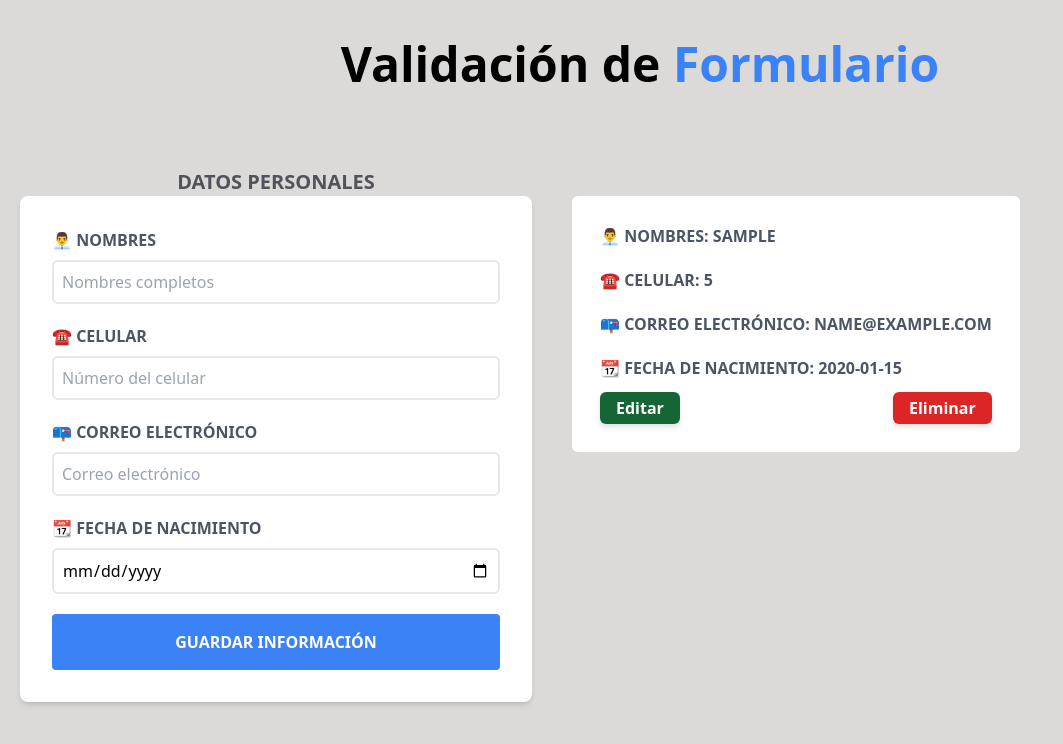
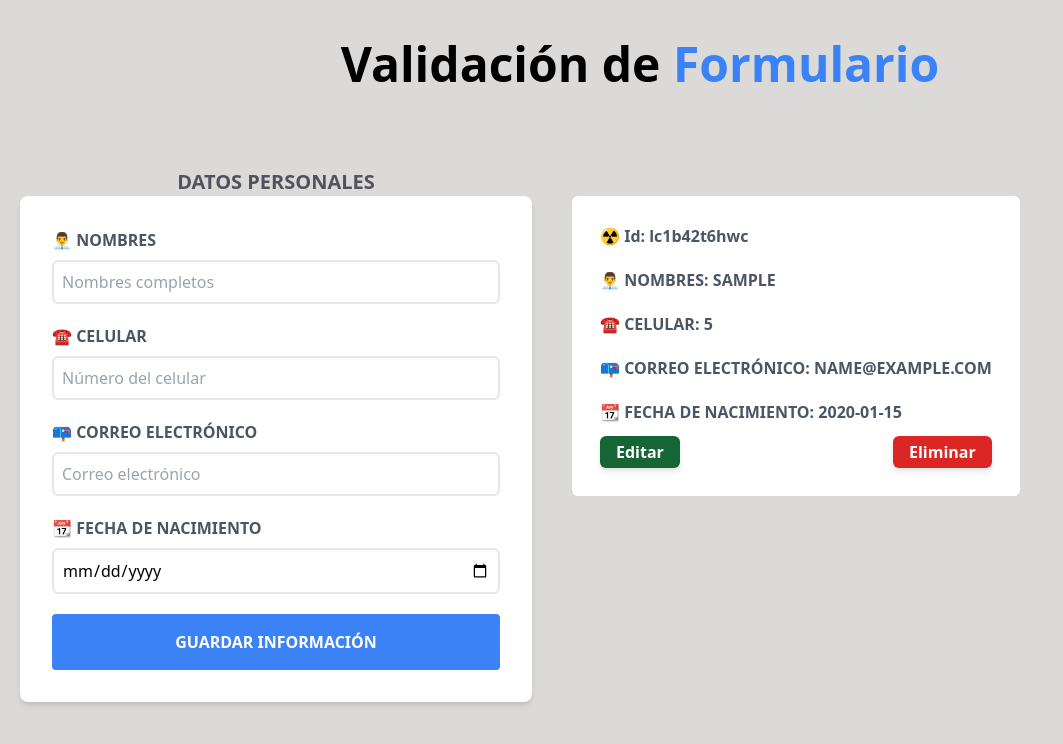
Before and after one commit to fredycoding/03_ToDo_React, a React (Vite) app: page / in a window 1280 px wide. Both pictures are taken after typing "Sample", "5", "name@example.com", "2020-01-15" into the empty fields and a click on the button "GUARDAR INFORMACIÓN". Shown: the top 744 px of the page, without its empty margins (0-1063 px from the left). Built offline with nearby package versions, Linux system fonts and the light colour scheme.

Commit message:
Quitando el restrict mode para que funcione bien el llamado al localStorage

```diff
--- a/package.json
+++ b/package.json
@@ -16,10 +16,10 @@
   "devDependencies": {
     "@types/react": "^18.0.17",
     "@types/react-dom": "^18.0.6",
-    "@vitejs/plugin-react": "^2.0.1",
+    "@vitejs/plugin-react": "^1.0.0",
     "autoprefixer": "^10.4.8",
     "postcss": "^8.4.16",
     "tailwindcss": "^3.1.8",
-    "vite": "^3.0.7"
+    "vite": "^2.6.4"
   }
 }
--- a/src/App.jsx
+++ b/src/App.jsx
@@ -1,21 +1,57 @@
-import { useState } from 'react'
+import { useState, useEffect } from 'react'
 import { Header } from './components/Header'
 import { Form } from './components/Form'
-import { ListaPersonas} from './components/ListaPersonas'
+import { ListaPersonas } from './components/ListaPersonas'
+import Swal from 'sweetalert2'
 
 
 
 function App() {
 
-  const [tareas, setTareas] = useState([])
+  const [datosPersonas, setDatosPersonas] = useState([])
+  const [dato, setDato] = useState({})
+
+
+  useEffect(() => {
+
+    const obtenerDatosLocalStorage = () => {
+      const datosLocalStorage = JSON.parse(localStorage.getItem('datosPersonas')) ?? [];
+      console.log(datosLocalStorage)
+      setDatosPersonas(datosLocalStorage)
+    }
+    obtenerDatosLocalStorage()
+  }, []);
+
+  useEffect(() => {
+    localStorage.setItem('datosPersonas', JSON.stringify(datosPersonas))
+  }, [datosPersonas])
+
+
+
+  function eliminarDato(id) {
+    Swal.fire({
+      title: 'Esta seguro de eliminar este registro?',
+      showDenyButton: true,
+      confirmButtonText: 'Si Eliminar',
+      denyButtonText: `Cancelar`,
+    }).then((result) => {
+      if (result.isConfirmed) {
+        const actualizarDatos = datosPersonas.filter(dato => dato.id !== id)
+        setDatosPersonas(actualizarDatos)
+        Swal.fire('Registro eliminado 🥶', '', 'info')
+      } else if (result.isDenied) {
+        Swal.fire('No se eliminó el registro 😂', '', 'info')
+      }
+    })
+  }
+
   return (
     <div className='container mx-auto mt-10'>
       <Header />
       <div className="mt-20 md:flex">
-        <Form tareas={tareas} setTareas={setTareas} />
-        <ListaPersonas datosFormulario={tareas} />
+        <Form datosPersonas={datosPersonas} setDatosPersonas={setDatosPersonas} dato={dato} setDato={setDato} />
+        <ListaPersonas datosFormulario={datosPersonas} setDato={setDato} eliminarDato={eliminarDato} />
       </div>
-
 
     </div>
   )
--- a/src/components/DatosPersonas.jsx
+++ b/src/components/DatosPersonas.jsx
@@ -1,17 +1,54 @@
-export const DatosPersonas = ({ dato }) => {
+import { useRef } from 'react';
+export const DatosPersonas = ({ dato, setDato, eliminarDato }) => {
+
+  const spanNombre=useRef()
+  const spanId=useRef()
+  const spanCelular=useRef()
+  const spanFechaNacimiento=useRef()
+  const spanCorreo=useRef()
+
+
+  const handleEliminar = () =>{
+    eliminarDato(dato.id)
+  }
+
+  const handleEditar = () => {
+
+    const objetoFormulario = {
+      nombre: spanNombre.current.innerText,
+      celular: spanCelular.current.innerText,
+      correo: spanCorreo.current.innerText,
+      fechanacimiento: spanFechaNacimiento.current.innerText,
+      id: spanId.current.innerText
+    }
+    setDato(objetoFormulario)
+
+    console.log(spanNombre.current.innerText)
+    console.log(spanCelular.current.innerText)
+    console.log(spanFechaNacimiento.current.innerText)
+    console.log(spanCorreo.current.innerText)
+    console.log(spanId.current.innerText)
+    console.log(dato)
+  }
+
   return (
     <div className="W-full m-5 transition ease-in-out delay-150">
-
       <div className=" bg-white rounded-md p-7">
         <div>
-            <label className="block text-gray-600 uppercase font-bold">
-              👨‍💼 Nombres: {dato.nombre}
+          <label className="block text-gray-600 font-bold">
+            ☢ Id: <span ref={spanId}>{dato.id}</span>
           </label>
         </div>
 
         <div className="mt-5">
           <label className="block text-gray-600 uppercase font-bold">
-              ☎ Celular: {dato.celular}
+            👨‍💼 Nombres: <span ref={spanNombre}>{dato.nombre}</span>
+          </label>
+        </div>
+
+        <div className="mt-5">
+          <label className="block text-gray-600 uppercase font-bold">
+            ☎ Celular: <span ref={spanCelular}>{dato.celular}</span>
           </label>
         </div>
 
@@ -20,18 +57,18 @@ export const DatosPersonas = ({ dato }) => {
             htmlFor="correo"
             className="block text-gray-600 uppercase font-bold"
           >
-              📪 Correo electrónico: {dato.correo}
+            📪 Correo electrónico: <span ref={spanCorreo}>{dato.correo}</span>
           </label>
         </div>
 
         <div className="mt-5">
           <label className="block text-gray-600 uppercase font-bold">
-              📆 Fecha de nacimiento: {dato.fechanacimiento}
+            📆 Fecha de nacimiento: <span ref={spanFechaNacimiento}>{dato.fechanacimiento}</span>
           </label>
         </div>
 
-          <button className="bg-green-800 hover:bg-green-600 hover:drop-shadow-lg mt-3 py-1 px-4 rounded-md font-bold drop-shadow-md text-white">Editar</button>
-          <button className="bg-red-600 hover:bg-red-800 hover:drop-shadow-lg mt-3 py-1 px-4 rounded-md font-bold drop-shadow-md text-white float-right">Eliminar</button>
+        <button className="bg-green-800 hover:bg-green-600 hover:drop-shadow-lg mt-3 py-1 px-4 rounded-md font-bold drop-shadow-md text-white" onClick={handleEditar}>Editar</button>
+        <button className="bg-red-600 hover:bg-red-800 hover:drop-shadow-lg mt-3 py-1 px-4 rounded-md font-bold drop-shadow-md text-white float-right" onClick={handleEliminar}>Eliminar</button>
 
       </div>
 
--- a/src/components/Form.jsx
+++ b/src/components/Form.jsx
@@ -1,12 +1,28 @@
-import { useState } from "react";
+import { useState, useEffect } from "react";
 import Swal from "sweetalert2";
 
-export const Form = ({tareas, setTareas}) => {
+export const Form = ({ datosPersonas, setDatosPersonas, dato, setDato }) => {
   const [nombre, setNombre] = useState("");
   const [celular, setCelular] = useState("");
   const [correo, setCorreo] = useState("");
   const [fechanacimiento, setFechanacimiento] = useState("");
-  const [error, setError] = useState("")
+  const [id, setId] = useState("");
+
+
+  useEffect(() => {
+    if (Object.keys(dato).length > 0) {
+      setNombre(dato.nombre)
+      setCelular(dato.celular)
+      setCorreo(dato.correo)
+      setFechanacimiento(dato.fechanacimiento)
+      setId(dato.id)
+
+    }
+  }, [dato])
+
+
+
+
 
   const handleSubmit = (e) => {
     e.preventDefault();
@@ -17,21 +33,42 @@ export const Form = ({tareas, setTareas}) => {
         icon: 'error',
         confirmButtonText: 'Ok'
       })
-    }else{
+    } else {
 
-      //Este objeto lo envio al setTareas de App.jsx
+      //Este objeto lo envio al setDatosPersonas de App.jsx
       const objetoFormulario = {
         nombre,
         celular,
         correo,
-        fechanacimiento
+        fechanacimiento,
+        id
       }
-      setTareas([...tareas, objetoFormulario])
+
+      if (dato.id) {
+        console.log("********Editando")
+        const datosActualizados = datosPersonas.map((datoState) => {
+          if (datoState.id.toLowerCase() === dato.id.toLowerCase()) {
+            //console.log("Si es igual")
+            return objetoFormulario
+          } else {
+            //console.log("No es igual")
+            return datoState
+          }
+        })
+        setDatosPersonas(datosActualizados)
+        setDato({})
+
+      } else {
+        console.log("********Nuevo")
+        objetoFormulario.id = Math.random().toString(36).slice(2)
+        setDatosPersonas([...datosPersonas, objetoFormulario])
+      }
 
       setNombre('')
       setCorreo('')
       setFechanacimiento('')
       setCelular('')
+      setId('')
     }
   };
 
@@ -94,7 +131,6 @@ export const Form = ({tareas, setTareas}) => {
             className="border-2 w-full p-2 mt-2 rounded-md placeholder-gray-400"
             value={correo}
             onChange={(e) => setCorreo(e.target.value)}
-
           />
         </div>
 
@@ -115,11 +151,21 @@ export const Form = ({tareas, setTareas}) => {
           />
         </div>
 
-        <div className="mt-5">
-          <button className="bg-blue-500 hover:bg-blue-700 text-white font-bold p-4 rounded w-full">
-            GUARDAR INFORMACIÓN
-          </button>
-        </div>
+
+
+        {dato.id ? (
+          <div className="mt-5">
+            <button className="bg-green-500 hover:bg-green-700 text-white font-bold p-4 rounded w-full">
+              ACTUALIZAR INFORMACIÓN
+            </button>
+          </div>
+        ) : (
+          <div className="mt-5">
+            <button className="bg-blue-500 hover:bg-blue-700 text-white font-bold p-4 rounded w-full">
+              GUARDAR INFORMACIÓN
+            </button>
+          </div>
+        )}
       </form>
     </div>
   );
--- a/src/components/ListaPersonas.jsx
+++ b/src/components/ListaPersonas.jsx
@@ -1,13 +1,16 @@
+import { useEffect } from "react";
 import { DatosPersonas } from "./DatosPersonas";
 
-export const ListaPersonas = ({ datosFormulario }) => {
+export const ListaPersonas = ({ datosFormulario, setDato, eliminarDato }) => {
+
 
   return (
     <div className="lg:overflow-y-scroll mt-2 h-[800px]">
 
       {datosFormulario.map((datos) => (
-
-        <DatosPersonas dato={datos} />
+        <div key={Math.random().toString(36).slice(2)}>
+        <DatosPersonas dato={datos} setDato={setDato} eliminarDato={eliminarDato} />
+        </div>
 
       ))}
     </div>
--- a/src/main.jsx
+++ b/src/main.jsx
@@ -4,7 +4,5 @@ import App from './App'
 import './index.css'
 
 ReactDOM.createRoot(document.getElementById('root')).render(
-  <React.StrictMode>
     <App />
-  </React.StrictMode>
 )
```
Also changed, not shown: 2 other files (tests, documents, lock files or other folders). Lines whose indentation alone changed are shown as unchanged.
